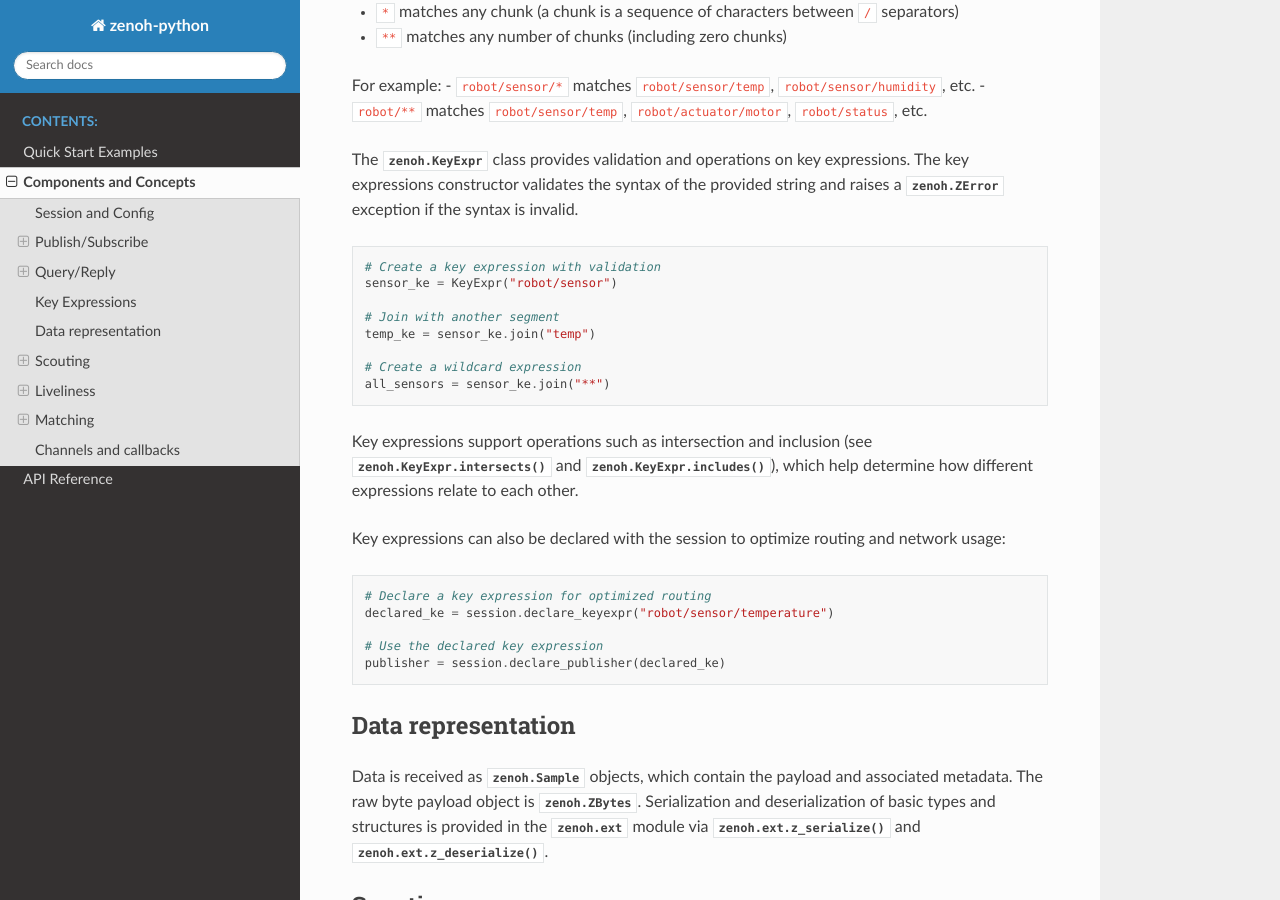
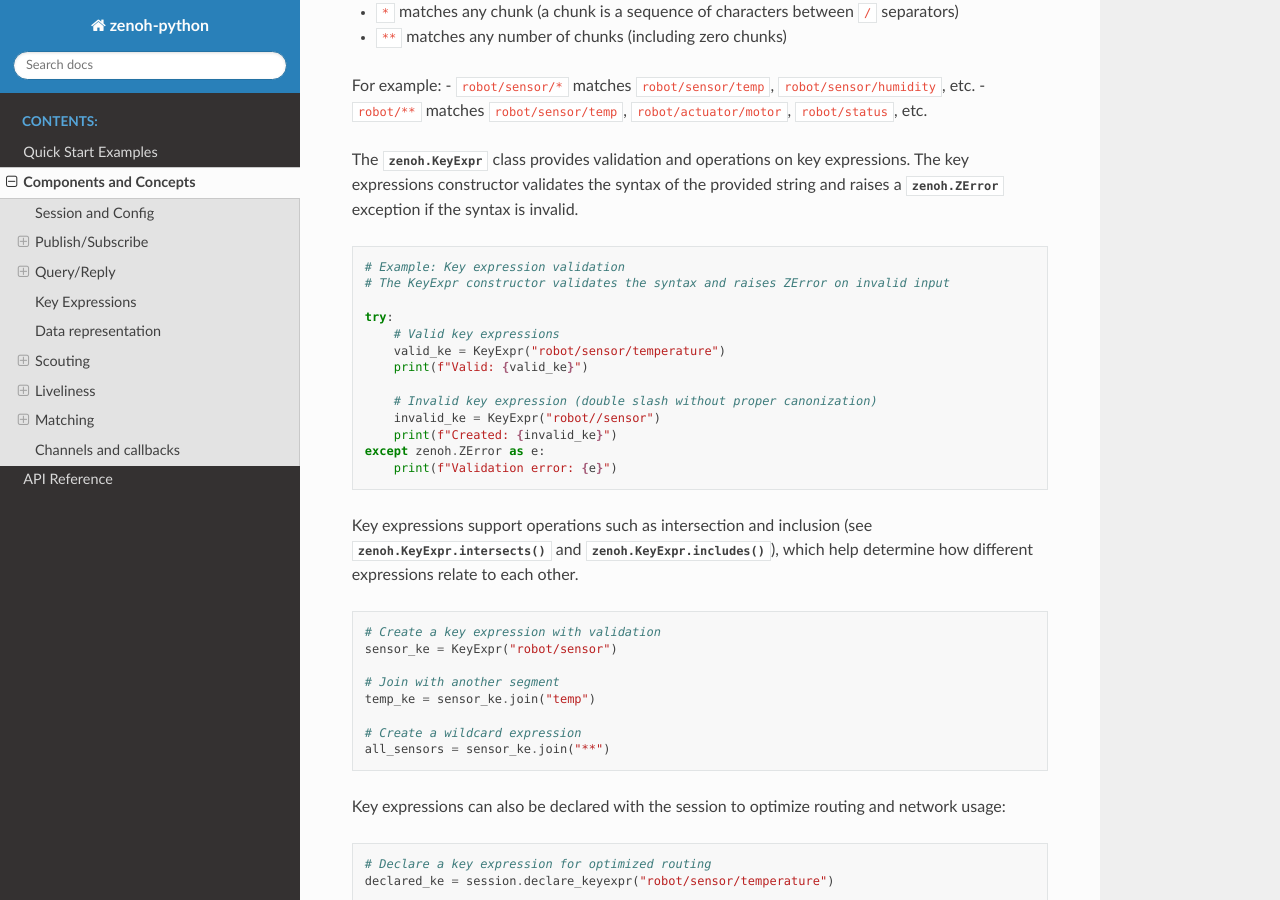
Before and after one commit to eclipse-zenoh/zenoh-python, a Sphinx documentation site: the page built from docs/concepts.rst, in a window 1280 px wide and 900 px high, scrolled down 3277 px. Built offline with Sphinx 7.4.7 and the Read the Docs theme 3.1.0, drawn with Linux system fonts in a browser that asks for light colours.

Commit message:
keyexpr doc updated

```diff
--- a/docs/concepts.rst
+++ b/docs/concepts.rst
@@ -150,13 +150,18 @@ The :class:`zenoh.KeyExpr` class provides validation and operations on key
 expressions. The key expressions constructor validates the syntax of the provided string
 and raises a :class:`zenoh.ZError` exception if the syntax is invalid.
 
-.. literalinclude:: examples/keyexpr_operations.py
+.. literalinclude:: examples/keyexpr_validation.py
    :language: python
-   :lines: 5-12
+   :lines: 9-15,19-24
+
 
 Key expressions support operations such as intersection and inclusion (see
 :meth:`zenoh.KeyExpr.intersects` and :meth:`zenoh.KeyExpr.includes`), which
 help determine how different expressions relate to each other.
+
+.. literalinclude:: examples/keyexpr_operations.py
+   :language: python
+   :lines: 5-12
 
 Key expressions can also be declared with the session to optimize routing and
 network usage:
--- /dev/null
+++ b/docs/examples/keyexpr_validation.py
@@ -0,0 +1,30 @@
+import zenoh
+from zenoh import KeyExpr
+
+# Test verification
+valid_created = False
+error_caught = False
+
+# DOC_EXAMPLE_START
+# Example: Key expression validation
+# The KeyExpr constructor validates the syntax and raises ZError on invalid input
+
+try:
+    # Valid key expressions
+    valid_ke = KeyExpr("robot/sensor/temperature")
+    print(f"Valid: {valid_ke}")
+# DOC_EXAMPLE_END
+    valid_created = True
+# DOC_EXAMPLE_START
+
+    # Invalid key expression (double slash without proper canonization)
+    invalid_ke = KeyExpr("robot//sensor")
+    print(f"Created: {invalid_ke}")
+except zenoh.ZError as e:
+    print(f"Validation error: {e}")
+# DOC_EXAMPLE_END
+    error_caught = True
+
+# Test verification: ensure both valid creation and error handling work
+assert valid_created, "Expected valid KeyExpr to be created"
+assert error_caught, "Expected ZError to be raised for invalid KeyExpr"
```
Also changed, not shown: README.md (+95 -15 lines).
